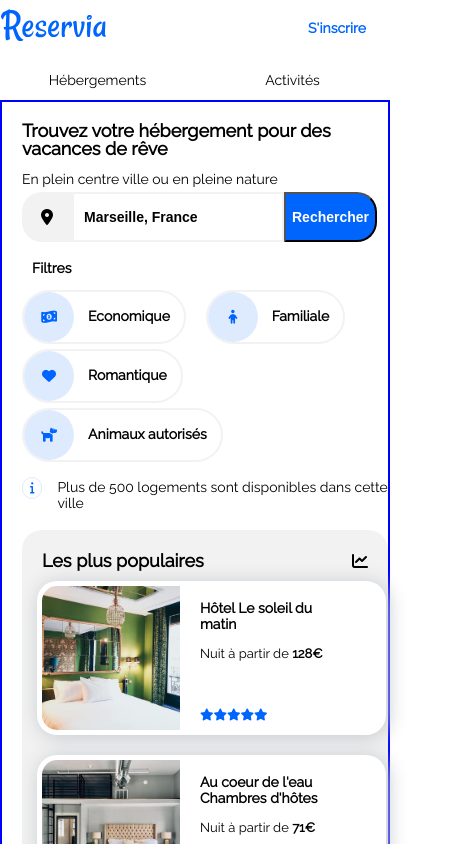
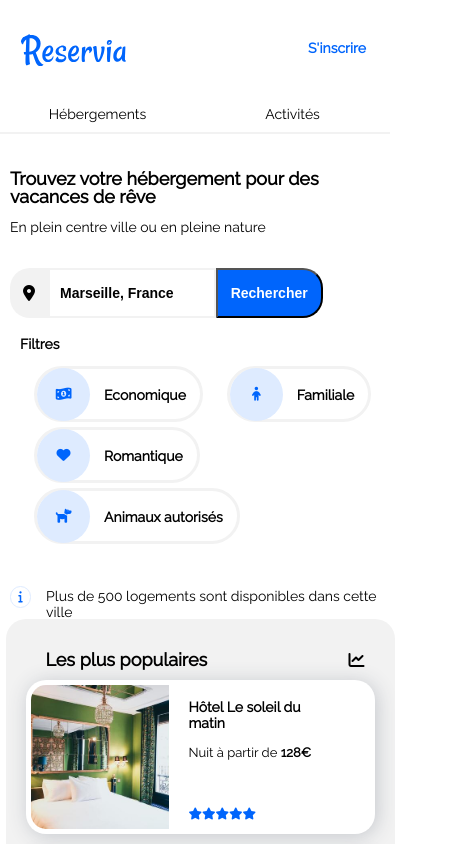
Before and after one commit to AmandineSis/AmandineSismondi_2_17052021, a plain HTML site: page index.html in a window 390 px wide. Shown: the top 844 px of the page, 472 px wide, since content can reach past the window. Drawn offline with Linux system fonts and the light colour scheme.

Commit message:
Page fully responsive

```diff
--- a/index.html
+++ b/index.html
@@ -3,32 +3,30 @@
 <html lang="fr">
     <head>
         <meta charset="utf-8"/>
-        <meta name="viewport" content="width=device-width, initial-scale=1, maximum-scale=5.0, minimum-scale=1">
+        <meta name="viewport" content="width=device-width, initial-scale=1">
         <link rel="stylesheet" href="style.css"/>
         <script src="https://kit.fontawesome.com/31987ef527.js" crossorigin="anonymous"></script>
         <title> Reservia </title>
     </head>
 
     <body>
-            <header>                                <!--Header-->
+        <header>
             <a id="top"><img id="logo" src="logo/Reservia.svg" alt="logo"/></a>    <!--Logo with anchor for empty links-->
                 <nav>
-                    <ul id="top_nav">                                                           <!--Menu-->
+                    <ul id="top_nav">                                          <!--Menu-->
                         <li class="anchor"> <a href="#accommodation">Hébergements</a></li>
                         <li class="anchor"><a href="#activities">Activités</a></li>
                     </ul>
                     <a href="#top" class="subscription">S'inscrire</a>
                 </nav>
         </header>
-
-
-            <main>                              <!--main section-->
+        <main>
             <section id="search_section">    <!--search section-->
-                    <div id="search_intro">        <!--search introduction-->
+                <div id="search_intro">
                     <h1>Trouvez votre hébergement pour des vacances de rêve</h1>
                     <p>En plein centre ville ou en pleine nature</p>
                 </div>
-                    <div id="search_field">        <!--search field-->
+                <div id="search_field">        <!--search entry field-->
                     <i class="fas fa-map-marker-alt"></i>
                     <form method="POST">
                         <p>
@@ -37,9 +35,9 @@
                         </p>
                     </form>
                 </div>
-                    <div id="search_filters">
+                <div id="search_filters">     <!--Filters buttons-->
                     <h3>Filtres</h3>
-                        <ul id="search_filtersList">       <!--filtres de la recherche-->
+                    <ul id="search_filtersList">
                         <li><i class="fas fa-money-bill-wave-alt" ></i><h3>Economique</h3></li>
                         <li><i class="fas fa-child" ></i><h3>Familiale</h3></li>
                         <li><i class="fas fa-heart" ></i><h3>Romantique</h3></li>
@@ -98,7 +96,7 @@
                                 </div>
                             </a>
                         </div>
-                            <div class="frame_row">          <!--Row 1 of 3 results-->
+                        <div class="frame_row">          <!--Row 2 of 3 results-->
                             <a href="#top">
                                 <div class="result">
                                     <img class="accommodation_pic" src="hebergements/small/HotelDeLaMer.jpg" alt="HotelDeLaMer"/>
@@ -201,6 +199,8 @@
                         </div>
                 </aside>
             </section>
+
+
             <section id="activities">         <!--activities section-->
                 <h2>Activité à Marseille </h2>   <!--title : insert city name researched-->
                 <div class="activities_frame">      <!--Frame 4 columns-->
@@ -230,7 +230,7 @@
                         <h3>Parc National des Calanques</h3>
                     </div>
                     </a>
-                        <div class="dblFrame">
+                    <div class="dblFrame dblFrame2">
                         <a href="#top">
                             <div class="dblFrame_block4">
                                 <img class= "activities_pic4" src="activites/Small/notreDameDeLaGardeSmall.jpg" alt="Notre Dame de la Garde"/>
@@ -246,6 +246,7 @@
                     </div>
                 </div>
             </section>
+
         </main>
         <footer>                                <!--footer-->
             <div id="bottom_links">
@@ -273,5 +274,5 @@
                 </div>
             </div>
         </footer>
+
     </body>
-</html>
--- a/style.css
+++ b/style.css
@@ -1,10 +1,7 @@
-
-/* -----------------------------------------GENERAL ---------------------------------------------------*/
 @font-face {
     font-family: "raleway";
     src: url(font/static/Raleway-Regular.ttf);
 }
-
 body {
     font-family: "raleway", Arial, verdana, sans-serif;
     max-width: 1300px;
@@ -12,21 +9,8 @@ body {
     overflow-x:hidden;
 }
 
-p {
-    font-size: 14px;
-}
-
-a {                                     /*Links*/
-    color: black;
-    text-decoration: none;
-    cursor: pointer;
-}
-
-a:visited {
-    color: inherit;
-}
-
-h1, h2 {                                /* Titles font-size*/
+/* Text font-size*/
+h1, h2 {
     font-size: 18px;
     margin: 0;
 }
@@ -40,83 +24,102 @@ h4 {
     font-size: 12px;
     font-weight: bold;
 }
-ul {                                /* lists style*/
+
+p {
+    font-size: 14px;
+}
+
+/*Links*/
+a {
+    color: black;
+    text-decoration: none;
+    cursor: pointer;
+}
+
+a:visited {
+    color: inherit;
+}
+
+/* lists style*/
+ul {
     list-style: none;
 }
 li {
     font-size: 14px;
 }
- /* -----------------------------------------HEADER---------------------------------------------------*/
-header {
-    height: 100px;
-    padding: 0 20px;
-}
 
-a#top #logo {
-    float: left;
+/*----------------------------------header-----------------------------------------*/
+
+#logo {
+   position: absolute;
     height: 50px;
-    margin-top: 25px;
+    margin: 25px 20px;
 }
 
 nav, #top_nav {
+    width: auto;
+    /*position nav on top right corner*/
     display: flex;
     justify-content: flex-end;
     align-items: baseline;
+    margin-top: 0;
 }
 
-#top_nav li {                   /*menu font */
-    padding: 20px 24px 0 24px;
-    font-size: 14px;
+/*menu padding */
+#top_nav li {
+    padding: 40px 24px 10px 24px;
 }
 
 nav .subscription {
     color:  #0065FC;
     font-size: 14px;
     font-weight: bold;
-    padding: 20px 24px 0 24px;
+    padding: 40px 24px 10px 24px;
+}
 
-}
-.subscription:hover  {             /*add blue line on top of the link + text in blue*/
+ /*add blue line on top of the link + text in blue*/
+#top_nav li:hover {
     border-top: 2px #0065FC solid;
     color:  #0065FC;
 }
 
-#top_nav li:hover {             /*add blue line on top of the link + text in blue*/
+/*add blue line above the link + text in blue*/
+.subscription:hover  {
     border-top: 2px #0065FC solid;
     color:  #0065FC;
-
 }
 
-    /* ------------------------------------Search section----------------------------------------- */
+/*---------------------------------search section---------------------------------*/
 main {
     padding-left: 20px;
 }
 
-#search_intro {                    /*search title*/
-    height: 50px;
+/*search title*/
+#search_intro {
     line-height: 1;
     padding: 20px 0;
 }
 
-#search_field {                   /*search field*/
+#search_field {
     height: 50px;
     display: flex;
     align-items: center;
 
 }
 
-#search_field i {               /*search field icon*/
+/*location icon*/
+#search_field i {
     height: 50px;
     width: 50px;
-    /*centered icon*/
+    background-color: #F2F2F2;
+    border-radius: 20px 0 0 20px;
+    /*center icons*/
     display: flex;
     align-items: center;
     justify-content: center;
-    background-color: #F2F2F2;
-    border-radius: 20px 0 0 20px;
 }
 
-.search_entryField {             /*search entry field*/
+.search_entryField {
     width: 236px;
     height: 50px;
     font-size: 14px;
@@ -125,7 +128,7 @@ main {
     border: 2px #F2F2F2 solid;
 }
 
-.search_btn {                       /*search button*/
+.search_btn {
     width: 125px;
     height: 50px;
     font-size: 14px;
@@ -135,79 +138,96 @@ main {
     border-radius: 0 20px 20px 0;
 }
 
-#search_filters {                   /*Search Filters*/
-    width: 940px;
-    height: 50px;
+#search_filters {
+    width: auto;
+    /*height: auto;*/
     margin-top: 30px;
     display: flex;
+    align-items: flex-start;
 }
 
-#search_filters h3 {                /* Filters title*/
+/* Filters title*/
+#search_filters h3 {
     padding: 4px 0 0 10px;
 }
 
-#search_filtersList {           /*Search filters full list */
+#search_filtersList {
+    width: 100%;
     height: 50px;
-    margin-top: 0px;
+    margin: 0;
+    padding-left: 0;
     display: flex;
+    flex-wrap: wrap;
 
 }
 
-#search_filtersList li {        /*individual chip --icon --text*/
+/*individual chip: icon + text*/
+#search_filtersList li {
     height: 50px;
-    margin-right: 24px;
+    margin: 0 0 5px 24px;
+    border: 3px #F2F2F2 solid;
+    border-radius: 45px;
+    /*center icon + text*/
     display: flex;
-    border: 2px #F2F2F2 solid;
+    align-items:center;
+
+
+}
+/*Filters icons*/
+#search_filtersList i {
+    width: 53px;
+    height: 53px;
+    background-color: #DEEBFF;
+    color: #0065FC;
     border-radius: 50px;
-}
-
-#search_filtersList i {        /*Filters icons*/
-    width: 50px;
-    height: 50px;
+    /*center icons*/
     display: flex;
     align-items: center;
     justify-content: center;
-    background-color: #DEEBFF;
-    color: #0065FC;
-    border-radius: 50px;
+
 }
 
-#search_filtersList h3 {        /*filters text*/
+/*filters names*/
+#search_filtersList h3 {
     padding: 2px 14px 0 14px;
+    /*keep text on one row*/
+    white-space: nowrap;
 }
 
-#search_filtersList li:hover {  /*turn filter BG in blue and text in white*/
+/*turn filter BG in blue and text in white*/
+#search_filtersList li:hover {
     color: #DEEBFF;
     background-color: #0065FC;
     cursor: pointer;
 }
 
-#search_info {                  /*Search info*/
+#search_info {
     height: 25px;
+    margin: 25px 0 20px;
     display: flex;
     align-items: baseline;
-    margin: 25px 0 20px;
 }
 
 #search_info i {
     width: 20px;
     height:20px;
-    display: flex;
-    align-items: center;
-    justify-content: center;
     font-size: 12px;
     color: #0065FC;
     border: 1px #DEEBFF solid;
     border-radius: 45px;
-
+    /*center icon*/
+    display: flex;
+    align-items: center;
+    justify-content: center;
 }
 
 #search_info p {
     font-size: 14px;
     padding: 0 0 5px 15px;
+    margin-bottom: 20px;
 }
 
-  /* ------------------------------------- Accommodation section ---------------------------------- */
+/*-------------------------------Accommodation section-----------------------------*/
 
 #accommodation {
     width: auto;
@@ -241,7 +261,7 @@ main {
     background-color: white;
     border-radius: 20px;
     box-shadow: 2px 2px 20px #c4c7cc;
-    margin: 0 10px;
+    margin: 10px;
     }
 
 .accommodation_pic {    /* picture */
@@ -312,7 +332,6 @@ main {
     box-shadow: 2px 2px 20px #c4c7cc;
     padding: 5px 44px 5px 5px;
     margin-bottom: 20px;
-
 }
 
 .fav_pic {            /*picture*/
@@ -335,19 +354,18 @@ main {
     padding-top: 35px;
 }
 
-       /* ------------------------------- Activities section --------------------------- */
+
+/* ------------------------------- Activities section --------------------------- */
 
 #activities {
     width: auto;
     height: 534px;
     margin-top: 30px;
-
 }
 
 .activities_frame {             /*Frame 4 columns*/
     display: flex;
     justify-content: space-between;
-
 }
 
 #activities h2 {          /*activities title*/
@@ -360,14 +378,11 @@ main {
     display: flex;
     flex-direction: column;
     justify-content: space-between;
-
-
 }
 
 .frame1 {                   /*Frame 1 and 3: single activity */
     border-radius: 20px;
     box-shadow: 2px 2px 20px #c4c7cc;
-
 }
 
 .dblFrame div {             /*Frame 2 and 4: double activity */
@@ -377,7 +392,6 @@ main {
     justify-content: space-between;
     border-radius: 20px;
     box-shadow: 2px 2px 20px #c4c7cc;
-
 }
 .dblFrame_block1 {          /* --Frame 2 top block */
     height: 235px;
@@ -385,11 +399,9 @@ main {
 .dblFrame_block2 {          /* --Frame 2 bottom block */
     height: 175px;
 }
-
 .dblFrame_block4 {           /* --Frame 4 top block */
     height: 195px;
 }
-
 .dblFrame_block5 {           /* --Frame 4 bottom block */
     height: 210px;
 }
@@ -402,23 +414,18 @@ main {
 .activities_pic1 {
     height: 389px;
 }
-
 .activities_pic2 {
     height: 174px;
 }
-
 .activities_pic3 {
     height: 118px;
 }
-
 .activities_pic4 {
     height: 138px;
 }
-
 .activities_pic5 {
     height: 154px;
 }
-
 .activities_frame h3 {
     padding-left: 15px;
 }
@@ -432,7 +439,6 @@ footer {
 #bottom_links {                       /*Footer frame*/
     display: flex;
     align-items: flex-start;
-
 }
 
 #bottom_links h3 {                      /*Links header*/
@@ -452,147 +458,200 @@ footer {
     line-height: 32px;
 }
 
-/* ------responsive ------*/
-/*mobiles portrait*/
-@media screen and (max-width: 500px) {
-
-    header {
-        padding: 0;
+/*---------Responsive: display side section above main section in 1 row and activities first wrap----------------------------------*/
+@media screen and (max-width: 1227px) {
+    /*side section above main section*/
+    #accommodation {
+        flex-direction: column-reverse;
+        align-items: center;
+        margin-top: 20px;
+    }
+    #accommodation_side {
+        height:auto;
+        align-items: center;
+        justify-content: space-between;
+        padding: 20px;
+        margin-bottom: 10px;
     }
 
-    a#top #logo {
-        margin-top: 0;
+    #side_title {
+        padding: 10px;
     }
 
+    /*display frame in 1 row*/
+    #side_frame {
+        height: auto;
+        display: flex;
+        justify-content: space-between;
+        margin: 30px 0;
+    }
+    /* 1 row of 3 results*/
+    .frame_row {
+        display: flex;
+        height:auto;
+        flex-wrap: wrap;
+        justify-content: space-around;
+        margin: 30px 0;
+    }
+
+    /*activities section*/
+    #activities {
+        height: auto;
+    }
+    /*wrap activity frames in 2 rows*/
+    .activities_frame {
+        flex-wrap: wrap;
+    }
+
+    .dblFrame {
+        height: auto;
+        margin-bottom: 20px;
+        justify-content:space-between;
+    }
+
+    .dblFrame_block1, .dblFrame_block2,
+    .dblFrame_block4, .dblFrame_block5  {
+        height: 200px;
+        margin-bottom: 10px;
+    }
+
+    .activities_pic2, .activities_pic3,
+    .activities_pic5, .activities_pic6{
+        height: 144px;
+    }
+
+    .frame1 {
+        margin-bottom: 20px;
+    }
+}
+
+/*--------------------- Responsive: display last activity frame in 1 row-----------------------------*/
+@media screen and (max-width: 1227px) and (min-width: 926px){
+    .dblFrame2 {
+        flex-direction: row;
+        width: 100%;
+    }
+}
+/*---------------------Responsive: display accommodation side in 1 column ----------------------------------*/
+@media screen and (max-width: 1090px){
+   /*display frame in 1 row*/
+    #side_frame {
+        height: auto;
+        display: inline;
+        margin: 30px 0;
+    }
+}
+
+/*---------- Responsive: wrap search section, accommodation main and footer---------------------*/
+@media  screen and (max-width: 848px){
+      /*location icon*/  /*search field: keep same up to 430px*/
+      #search_field i {
+        width: 10%;
+    }
+    .search_entryField {
+        width: 55%;
+    }
+    .search_btn {
+        width: 35%;
+    }
+
+    /*search filters*/
+    #search_filters {
+        height: auto;
+        display: inline;
+    }
+    #search_filtersList {
+        height: auto;
+        flex-wrap: wrap;
+        padding-left: 0;
+    }
+    #search_filtersList li {
+        width: auto;
+    }
+    /*turn filter BG in blue and text in white*/
+    #search_filtersList li:active {
+        color: #DEEBFF;
+        background-color: #0065FC;
+        cursor: pointer;
+    }
+
+    /*footer*/
+    /*Display links in a single centered column*/
+    #bottom_links {
+        display: inline;
+        text-align: center;
+    }
+    .links_frame {
+        width: auto;
+    }
+    .links_frame ul {
+        text-align: center;
+    }
+}
+
+
+/*---------- responsive: adapt header and activities section --------*/
+@media screen and (max-width: 624px) {
+
+    nav {
+        width: 100%;
+        /*split nav in 2 rows*/
+        flex-direction: column-reverse;
+    }
+
+    /*position subscribe link on top right corner*/
     .subscription {
         align-self: flex-end;
     }
 
-    nav {
-        width: 100%;
-        box-sizing: border-box;
-        flex-direction: column-reverse;
-        position: absolute;
-        top: 0;
-        left: 0;
-    }
-
+    /*position #top_nav on 1 full row*/
     #top_nav {
         width: 100%;
         padding: 0;
-        justify-content: flex-start;
-        box-sizing: border-box;
     }
-
     #top_nav li {
         width: 50%;
         text-align: center;
         padding-bottom: 10px;
+        border-bottom: 2px #F2F2F2 solid;
     }
 
+    /*add blue line under the link + text in blue*/
     #top_nav li:hover {
         border-top: none;
-
     }
     #top_nav li:active {
         border-bottom: 2px #0065FC solid;
     }
 
+    /*search section*/
     main {
-       margin: 0 auto;    /*centered elements*/
-       box-sizing: border-box;
-       border: blue 2px solid;
+        padding-left: 10px;
     }
-    /*search section*/
-    .search_entryField {
-        width:auto;
+    /*activities section*/
+    /*Display activities in a single centered column*/
+    #activities {
+        text-align: center;
     }
-    .search_btn {
-        width:auto;
+    .activities_frame {
+        display: inline-block;
     }
-
-    #search_filters {
-       display: inline;
-
+    .frame1 {
+        height: 200px;
     }
-
-    #search_filtersList {
-        height: 150px;
-        padding-left: 0;
-        justify-content: flex-start;
-        flex-wrap: wrap;
+    .activities_pic1, .activities_pic4 {
+        height: 144px;
     }
-    #search_filtersList li {
-        width: auto;
-        margin: 0 20px 5px 0;
-    }
-
-    /*accommodation section*/
-    /*favourite results*/
-    #accommodation {
-        flex-direction: column-reverse;
-        margin-top: 30px;
-        margin: 0 auto;
-    }
-
-    #accommodation_side {
-        margin: 20px 0;
-        padding: 0 10px;
-    }
-
-    #side_frame {
-        margin: 10px 5px;
-    }
-    /*main results*/  /*WARNING: center frame*/
-
+}
+/*---------- responsive: remove main section BG color--------*/
+@media screen and (max-width: 581px) {
     #accommodation_main {
-        margin: 0 auto;
         background-color: white;
     }
-
-    .frame_row {
-        display: inline;
-    }
-
-    .result {
-        margin-bottom: 20px;
-    }
-
-    /*activities*/
-    #activities {
-        height: auto;
-    }
-
-    .activities_frame {
-        display: inline;
-    }
-
-    .dblFrame {
-        height: auto;
-        justify-content:flex-start
-    }
-
-    .frame1, .dblFrame_block1, .dblFrame_block2,
-    .dblFrame_block4, .dblFrame_block5  {
-        height: 200px;
-        margin-bottom: 10px;
-        justify-content: none;
-    }
-
-    .activities_frame img {
-        height: 144px;
-    }
-
-    footer {
-        height: auto;
-    }
-
-    #bottom_links {
-        display: inline;
+}
+/*---------- responsive: remove border radius on side section --------*/
+@media screen and (max-width: 380px) {
+    #accommodation_side {
+        border-radius: 0;
     }
 }
-
-/*tablets*/
-/*@media screen and (min-width: 768px max-width: 1200px) {
-
-}*/
```
Lines whose indentation alone changed are shown as unchanged.
